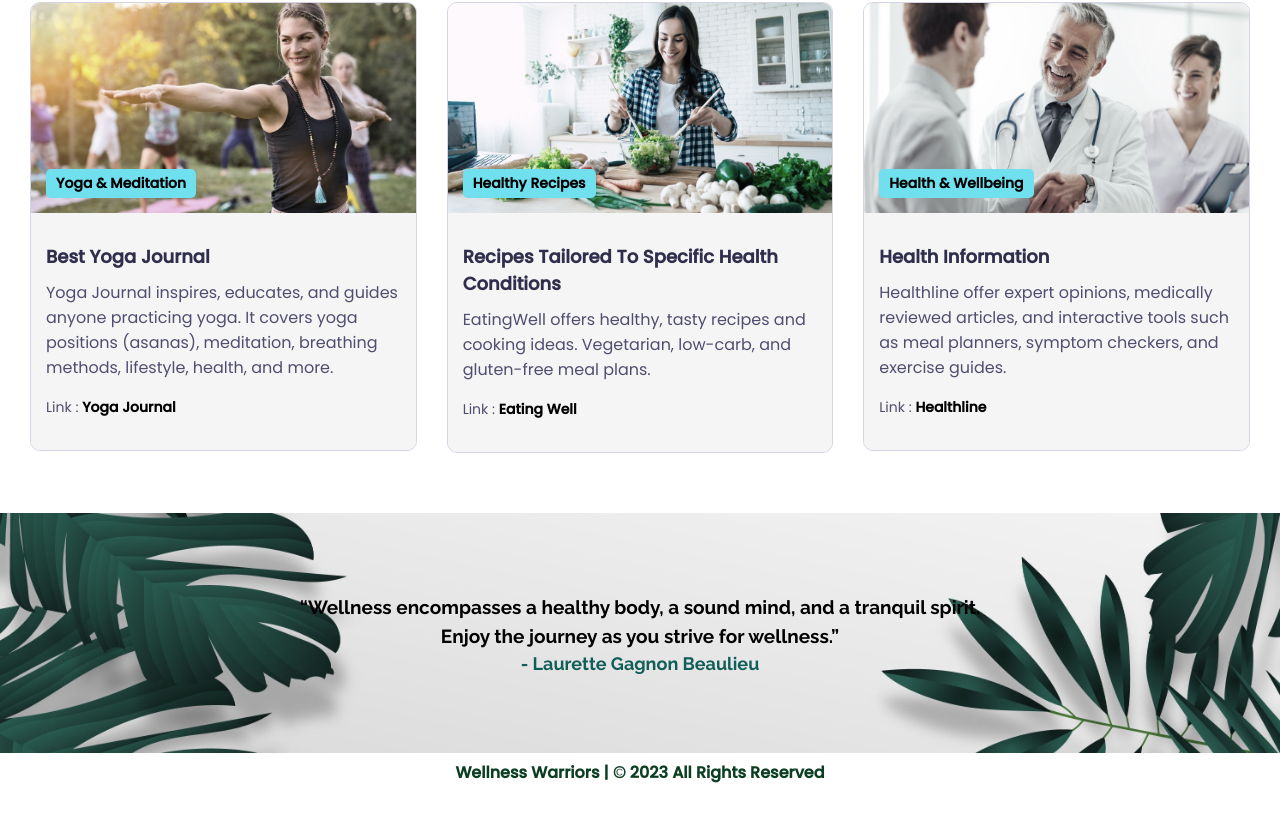
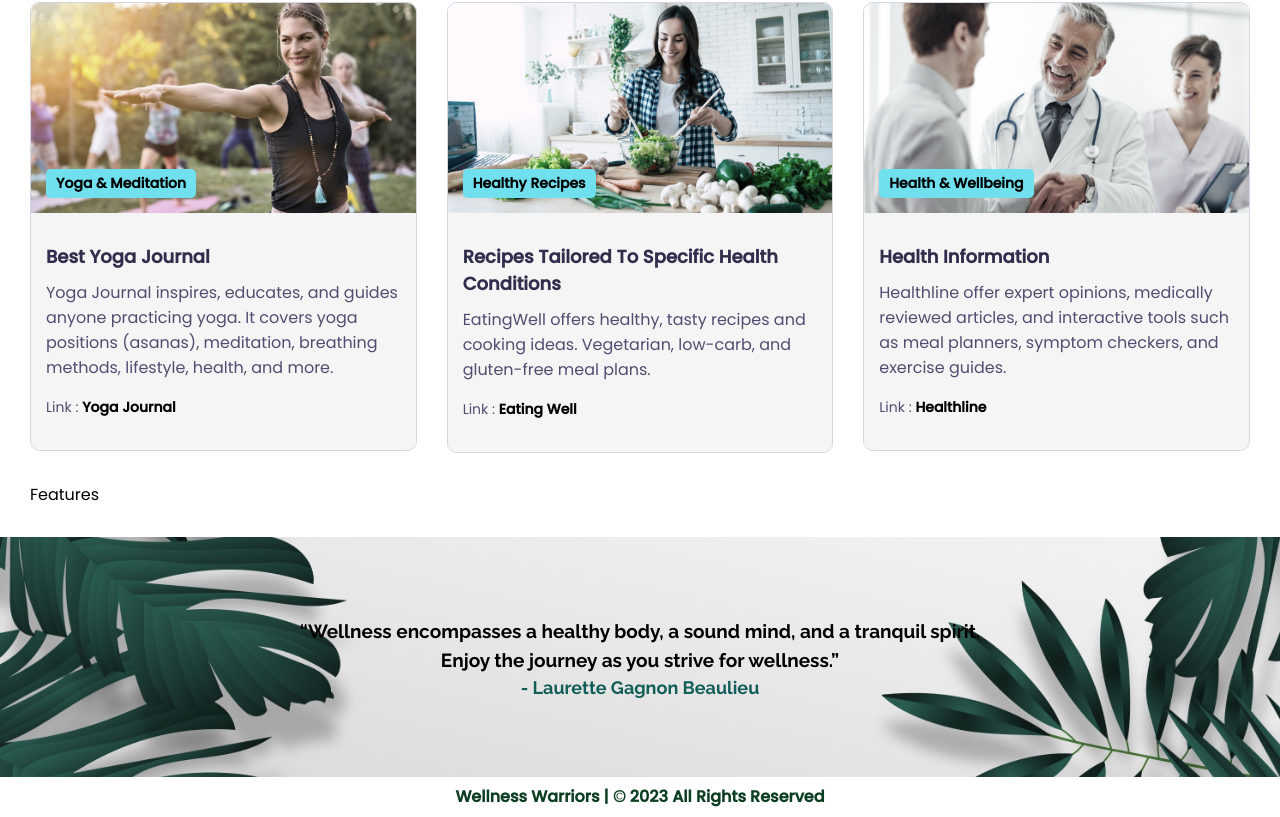
Before and after one commit to Aymussa/Wellness-Warrior, a React (Create React App) app: page / in a window 1280 px wide. Shown: the part 955-1772 px from the top of the page. Before the commit the page ends 1748 px from the top, so only its background shows below. Built offline with nearby package versions, Linux system fonts and the light colour scheme; a web font is replaced by a local one.

Commit message:
added feature section for icons/incomplete

```diff
--- a/src/components/home/Home.js
+++ b/src/components/home/Home.js
@@ -99,8 +99,11 @@ function Home() {
               </div>
             </div>
           </div>
+          <h3>Features</h3>
         </div>
+
       </section>
+
       <section class="quote-section">
         <div className="quote-text">
         <h3 class="text-center font-semibold text-[19px]">
```
